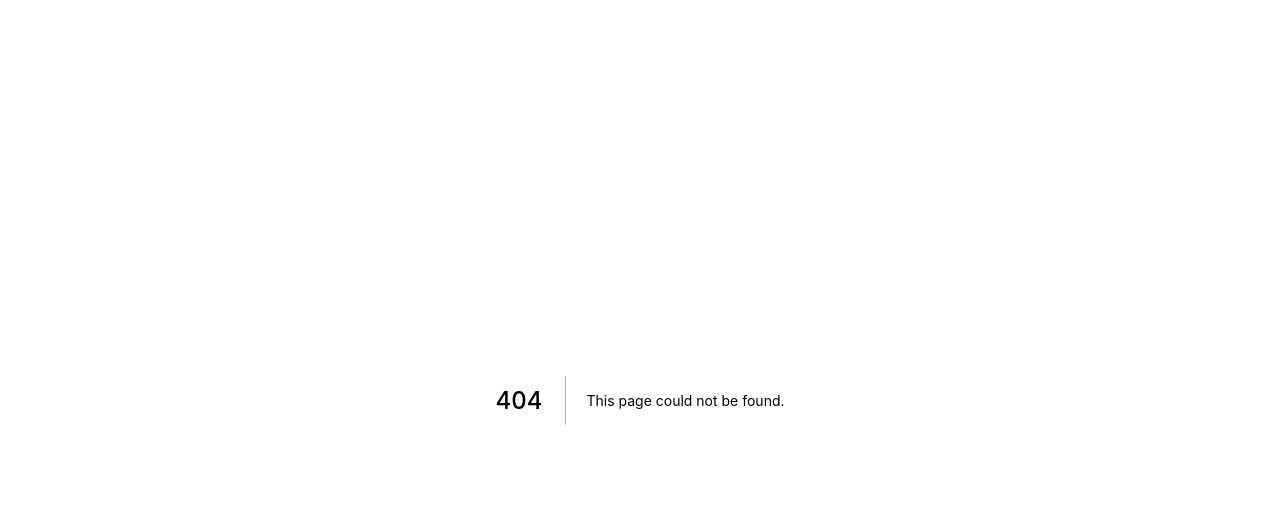
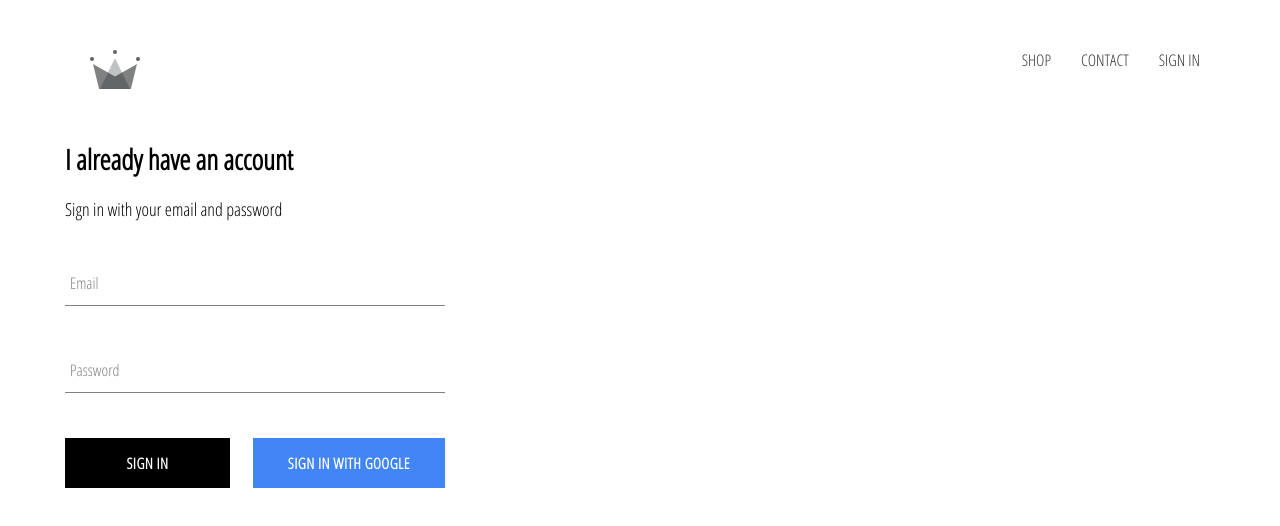
Before and after one commit to atiyahio/Jewel-Clothing, a Next.js app: page /sign-in in a window 1280 px wide. Before the commit this address had no page. Shown: the top 526 px of the page. Built offline with nearby package versions, Linux system fonts and the light colour scheme; no server answers.

Commit message:
finished google auth

```diff
--- /dev/null
+++ b/components/ButtonInput.js
@@ -0,0 +1,46 @@
+import React from 'react';
+import styled from 'styled-components';
+
+const ButtonInput = ({ children, isGoogleSignIn, ...otherProps }) => {
+  const StyledButton = styled.button`
+    min-width: 165px;
+    width: auto;
+    height: 50px;
+    letter-spacing: 0.5px;
+    line-height: 50px;
+    padding: 0 35px 0 35px;
+    font-size: 15px;
+    background-color: black;
+    color: white;
+    text-transform: uppercase;
+    font-family: 'Open Sans Condensed';
+    font-weight: bolder;
+    border: none;
+    cursor: pointer;
+
+    &:hover {
+      background-color: white;
+      color: black;
+      border: 1px solid black;
+    }
+
+    &.google-sign-in {
+      background-color: #4285f4;
+      color: white;
+      &:hover {
+        background-color: #357ae8;
+        border: none;
+      }
+    }
+  `;
+  return (
+    <StyledButton
+      className={isGoogleSignIn && 'google-sign-in'}
+      {...otherProps}
+    >
+      {children}
+    </StyledButton>
+  );
+};
+
+export default ButtonInput;
--- /dev/null
+++ b/components/FormInput.js
@@ -0,0 +1,70 @@
+import React from 'react';
+import styled from 'styled-components';
+
+const FormInput = ({ handleChange, label, ...otherProps }) => {
+  const StyledInputGroup = styled.div`
+    position: relative;
+    margin: 45px 0;
+
+    .form-input {
+      background: none;
+      background-color: white;
+      color: grey;
+      font-size: 18px;
+      padding: 10px 10px 10px 5px;
+      display: block;
+      width: 100%;
+      border: none;
+      border-radius: 0;
+      border-bottom: 1px solid grey;
+      margin: 25px 0;
+
+      &:focus {
+        outline: none;
+      }
+
+      &:focus ~ .form-input-label {
+        top: -14px;
+        font-size: 12px;
+        color: black;
+      }
+    }
+
+    input[type='password'] {
+      letter-spacing: 0.3em;
+    }
+
+    .form-input-label {
+      color: grey;
+      font-size: 16px;
+      font-weight: normal;
+      position: absolute;
+      pointer-events: none;
+      left: 5px;
+      top: 10px;
+      transition: 300ms ease all;
+
+      &.shrink {
+        top: -14px;
+        font-size: 12px;
+        color: black;
+      }
+    }
+  `;
+  return (
+    <StyledInputGroup>
+      <input className="form-input" onChange={handleChange} {...otherProps} />
+      {label ? (
+        <label
+          className={`${
+            otherProps.value.legth ? 'shrink' : ''
+          } form-input-label`}
+        >
+          {label}
+        </label>
+      ) : null}
+    </StyledInputGroup>
+  );
+};
+
+export default FormInput;
--- /dev/null
+++ b/components/Header.js
@@ -0,0 +1,65 @@
+import React from 'react';
+import Link from 'next/link';
+import styled from 'styled-components';
+import { auth } from '../firebase/firebase.utils';
+
+const Header = ({ currentUser }) => {
+  const StyledHeader = styled.div`
+    height: 70px;
+    width: 100%;
+    display: flex;
+    justify-content: space-between;
+    margin-bottom: 2.5rem;
+    margin-top: 2.5rem;
+    .logo-container {
+      height: 100%;
+      width: 70px;
+      padding: 25px;
+    }
+
+    .options {
+      width: 50%;
+      height: 100%;
+      display: flex;
+      align-items: center;
+      justify-content: flex-end;
+
+      .option {
+        padding: 10px 15px;
+        color: #333333;
+        font-size: 1.6rem;
+        cursor: pointer;
+      }
+    }
+  `;
+  return (
+    <div className="container">
+      <StyledHeader>
+        <Link href="/">
+          <a className="logo-container">
+            <img className="logo" src="/crown.svg" alt="Logo" />
+          </a>
+        </Link>
+        <div className="options">
+          <Link href="/">
+            <a className="option">SHOP</a>
+          </Link>
+          <Link href="/">
+            <a className="option">CONTACT</a>
+          </Link>
+          {currentUser ? (
+            <div className="option" onClick={() => auth.signOut()}>
+              SIGN OUT
+            </div>
+          ) : (
+            <Link href="/sign-in">
+              <a className="option">SIGN IN</a>
+            </Link>
+          )}
+        </div>
+      </StyledHeader>
+    </div>
+  );
+};
+
+export default Header;
--- a/components/Page.js
+++ b/components/Page.js
@@ -1,17 +1,42 @@
-import React from 'react';
+import React, { Component } from 'react';
 import { ThemeProvider } from 'styled-components';
 import GlobalStyle from '../styles/global';
 import theme from '../styles/theme';
+import Header from './Header';
+import { auth } from '../firebase/firebase.utils';
 
-const Page = ({ children }) => {
+class Page extends Component {
+  constructor() {
+    super();
+    this.state = {
+      currentUser: null
+    };
+  }
+
+  unsubscribeFromAuth = null;
+
+  componentDidMount() {
+    this.unsubscribeFromAuth = auth.onAuthStateChanged(user => {
+      this.setState({ currentUser: user });
+
+      console.log(user);
+    });
+  }
+
+  componentWillUnmount() {
+    this.unsubscribeFromAuth();
+  }
+  render() {
     return (
       <>
         <ThemeProvider theme={theme}>
-        {children}
+          <Header currentUser={this.state.currentUser} />
+          {this.props.children}
           <GlobalStyle />
         </ThemeProvider>
       </>
     );
-};
+  }
+}
 
 export default Page;
--- /dev/null
+++ b/components/SignIn.js
@@ -0,0 +1,68 @@
+import React, { useState } from 'react';
+import FormInput from './FormInput';
+import ButtonInput from './ButtonInput';
+import styled from 'styled-components';
+import { signInWithGoogle } from '../firebase/firebase.utils';
+
+const SignIn = () => {
+  const [email, setEmail] = useState('');
+  const [password, setPassword] = useState('');
+
+  const handleSubmit = e => {
+    e.preventDefault();
+
+    console.log('hey');
+  };
+
+  const StyledSignIn = styled.div`
+    h2 {
+      font-size: 2.8rem;
+    }
+    span {
+      font-size: 1.8rem;
+    }
+    width: 380px;
+    display: flex;
+    flex-direction: column;
+    .title {
+      margin: 10 0;
+    }
+    .buttons {
+      display: flex;
+      justify-content: space-between;
+    }
+  `;
+
+  return (
+    <StyledSignIn>
+      <h2>I already have an account</h2>
+      <span>Sign in with your email and password</span>
+      <form onSubmit={handleSubmit}>
+        <FormInput
+          name="email"
+          value={email}
+          handleChange={e => setEmail(e.target.value)}
+          type="email"
+          label="Email"
+          required
+        />
+        <FormInput
+          name="email"
+          value={password}
+          handleChange={e => setPassword(e.target.value)}
+          type="password"
+          label="Password"
+          required
+        />
+        <div className="buttons">
+          <ButtonInput type="submit">Sign in</ButtonInput>
+          <ButtonInput isGoogleSignIn onClick={signInWithGoogle}>
+            Sign in with Google
+          </ButtonInput>
+        </div>
+      </form>
+    </StyledSignIn>
+  );
+};
+
+export default SignIn;
--- /dev/null
+++ b/firebase/firebase.utils.js
@@ -0,0 +1,27 @@
+import firebase from 'firebase/app';
+import 'firebase/firestore';
+import 'firebase/auth';
+
+const config = {
+  apiKey: 'AIzaSyAPzYN05aSbUgST9ypbuS6uwL6aJSLv6F0',
+  authDomain: 'jewel-clothing.firebaseapp.com',
+  databaseURL: 'https://jewel-clothing.firebaseio.com',
+  projectId: 'jewel-clothing',
+  storageBucket: 'jewel-clothing.appspot.com',
+  messagingSenderId: '1095239546995',
+  appId: '1:1095239546995:web:3f74c0851475d27f9f5206',
+  measurementId: 'G-BRL6K0Q1EV'
+};
+
+if (!firebase.apps.length) {
+  firebase.initializeApp(config);
+}
+
+export const auth = firebase.auth();
+export const firestore = firebase.firestore();
+
+const provider = new firebase.auth.GoogleAuthProvider();
+provider.setCustomParameters({ prompt: 'select_account' });
+
+export const signInWithGoogle = () => auth.signInWithPopup(provider);
+export default firebase;
--- a/package.json
+++ b/package.json
@@ -8,6 +8,7 @@
     "start": "next start"
   },
   "dependencies": {
+    "firebase": "^7.6.1",
     "framer-motion": "^1.7.0",
     "next": "9.1.5",
     "nprogress": "^0.2.0",
--- a/pages/shop.js
+++ b/pages/shop.js
@@ -7,7 +7,6 @@ const Shop = () => {
 
   return (
     <div className="shop-page container">
-      <h1>SHOP</h1>
       {collections.map(({ id, ...otherCollectionProps }) => (
         <CollectionPreview key={id} {...otherCollectionProps} />
       ))}
--- /dev/null
+++ b/pages/sign-in.js
@@ -0,0 +1,13 @@
+import React from 'react';
+import styled from 'styled-components';
+import SignIn from '../components/SignIn';
+
+const SignInSignUp = () => {
+  return (
+    <div className="container">
+      <SignIn />
+    </div>
+  );
+};
+
+export default SignInSignUp;
--- a/public/nprogress.css
+++ b/public/nprogress.css
@@ -3,7 +3,7 @@
 }
 
 #nprogress .bar {
-  height: 3px;
+  height: 6px;
   background: #27c4f5
     linear-gradient(to right, #27c4f5, #a307ba, #fd8d32, #70c050, #27c4f5);
   background-size: 500%;
--- a/styles/global.js
+++ b/styles/global.js
@@ -9,6 +9,11 @@ const GlobalStyle = createGlobalStyle`
 ::selection {
   color: #ffffff;
 }
+
+* {
+  box-sizing: border-box;
+}
+
 html {
   line-height: 1.15;
   -webkit-text-size-adjust: 100%;
```
Also changed, not shown: public/crown.svg (added), 1 other file (tests, documents, lock files or other folders). Lines whose indentation alone changed are shown as unchanged.
